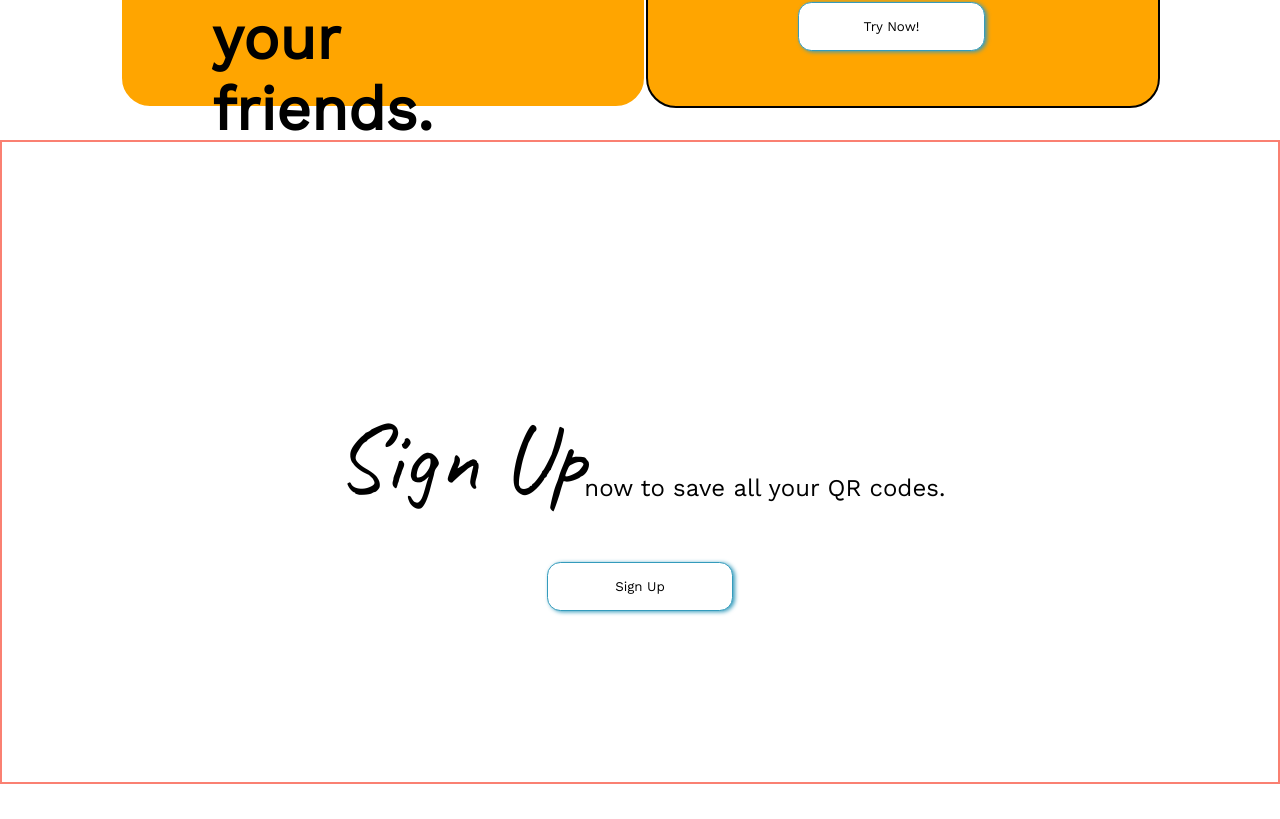
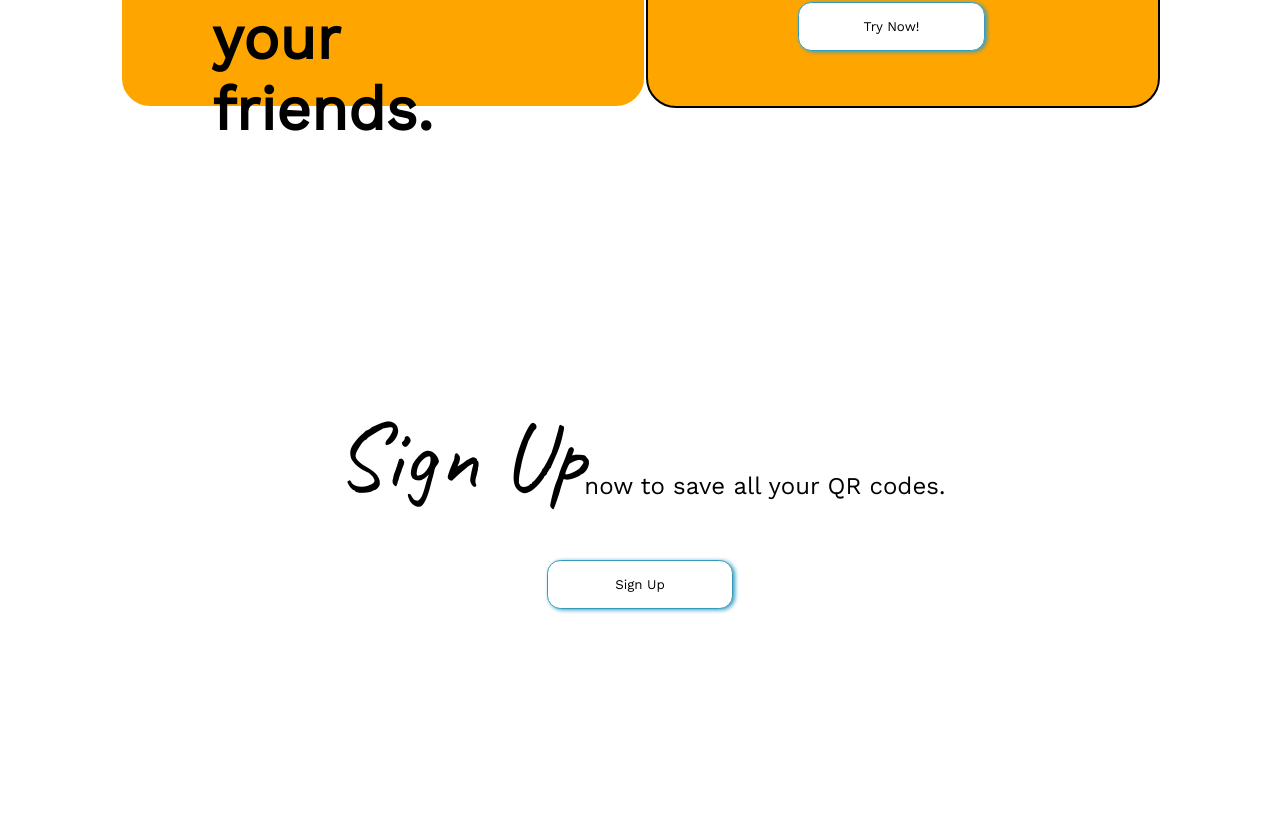
Before and after one commit to omtmana/qrCode, a React (Create React App) app in the folder client/: page / in a window 1280 px wide. Shown: the part 1201-2020 px from the top of the page. Built offline with nearby package versions, Linux system fonts and the light colour scheme; no server answers; a web font is replaced by a local one.

Commit message:
Home edit

```diff
--- a/client/src/styles/Home.css
+++ b/client/src/styles/Home.css
@@ -71,7 +71,7 @@
 
 
 .home-button-container {
-   border: 2px solid salmon;
+   /* border: 2px solid salmon; */
    margin-top: 2em;
    height: 10em;
    text-align: center;
```
